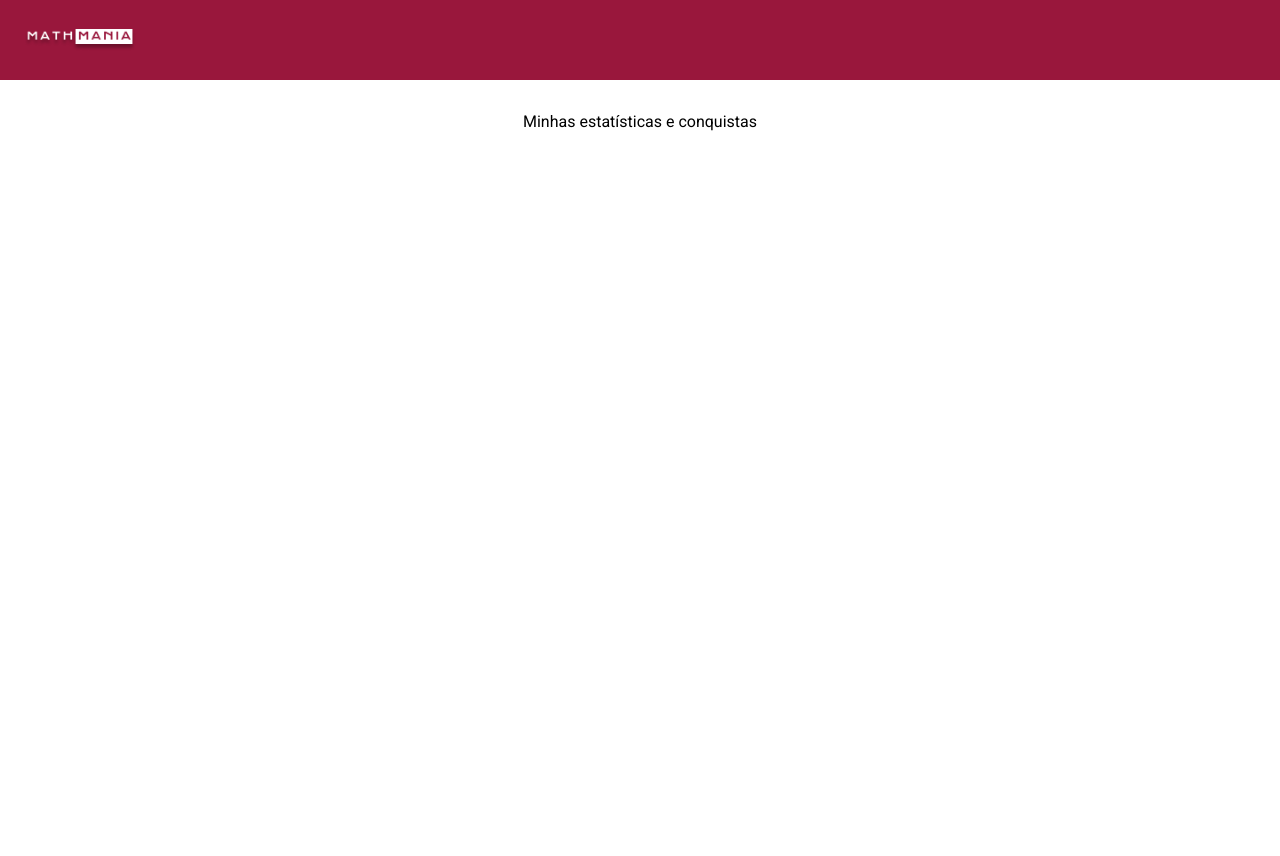
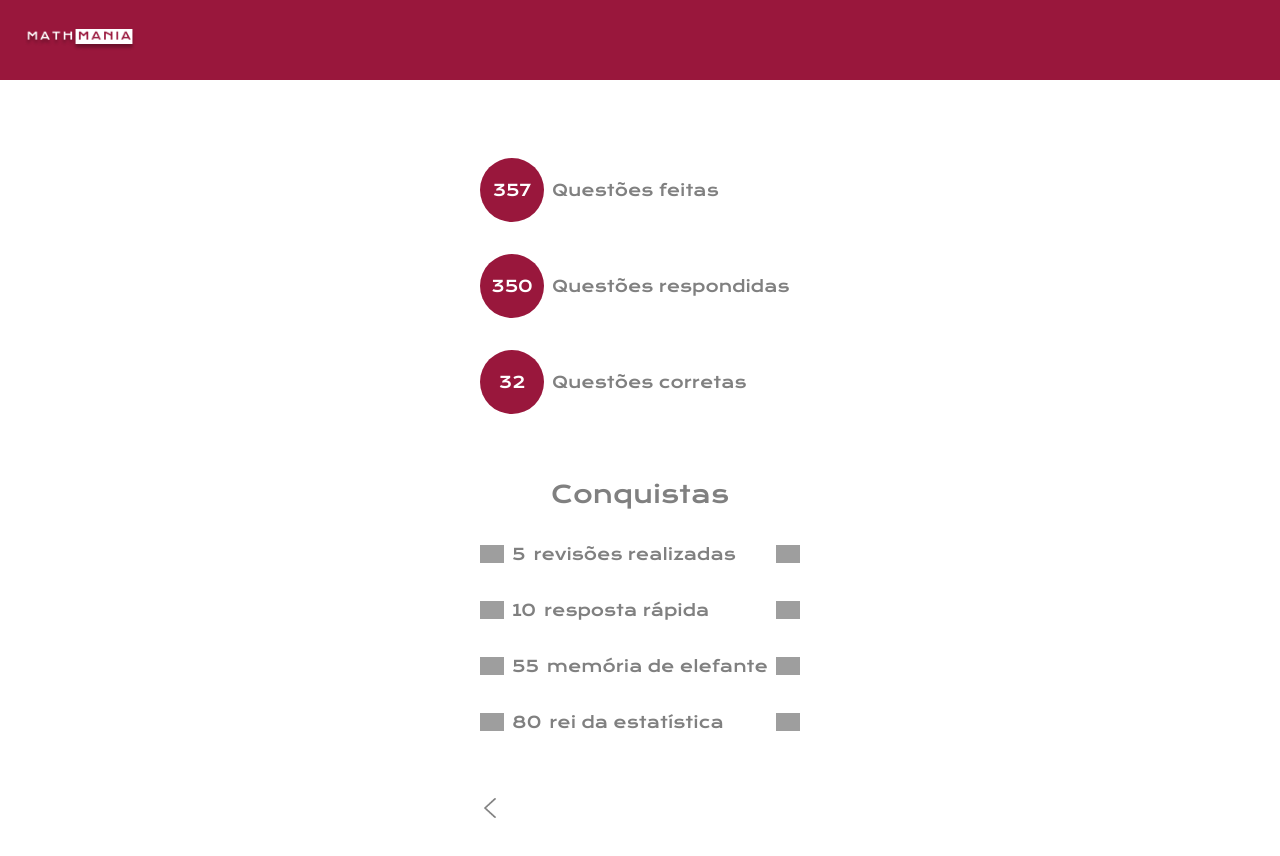
Before and after one commit to yannidilly/mathmania, a Next.js app in the folder app/: page /stats in a window 1280 px wide. Shown: the top 856 px of the page. Built offline with nearby package versions, Linux system fonts and the light colour scheme; no server answers; grey boxes are pictures that could not be loaded.

Commit message:
feat: adiciona itens à página de estatísticas

```diff
--- a/app/src/app/stats/page.jsx
+++ b/app/src/app/stats/page.jsx
@@ -1,19 +1,63 @@
-"use client"; // This is a client component
-import React, { useState } from 'react';
-import styles from './styles.module.css';
+'use client';
+import React from 'react';
 import Header from '../header/page';
+import Image from 'next/image';
+import Trophy from '../../assets/trofeu.png';
+import Share from '../../assets/compartilhar.png';
+import ArrowLeft from '../../assets/seta-esquerda.png';
+import Link from 'next/link';
 
   const Stats = () => {
+    const achievements = [
+      { count: 5, description: "revisões realizadas" },
+      { count: 10, description: "resposta rápida" },
+      { count: 55, description: "memória de elefante" },
+      { count: 80, description: "rei da estatística" }
+  ];
 
     return (
         <>
             <Header />
-      <main className={styles.main}>
-      <section>
+            <main className='flex flex-col justify-center items-center bg-custom-white h-screen'>
+              <section className='font-custom mt-4'>
+                <div className='flex flex-col'>
+                  <p className='flex items-center text-custom-gray4 mb-8 mt-8'>
+                      <span className='bg-custom-red h-16 w-16 flex items-center justify-center rounded-full text-custom-white mr-2'>357</span> Questões feitas
+                  </p>
+                  <p className='flex items-center text-custom-gray4 mb-8'>
+                      <span className='bg-custom-red h-16 w-16 flex items-center justify-center rounded-full text-custom-white mr-2'>350</span> Questões respondidas
+                  </p>
+                  <p className='flex items-center text-custom-gray4 mb-8'>
+                      <span className='bg-custom-red h-16 w-16 flex items-center justify-center rounded-full text-custom-white mr-2'>32</span> Questões corretas
+                  </p>
+                </div>
 
-        <h1> Minhas estatísticas e conquistas </h1>
+
+                  <div className=" text-custom-gray4">
+                  <h1 className="text-2xl text-custom-gray4 text-center mb-8 mt-8">Conquistas</h1>
+                  {/* Conquistas renderizadas dinamicamente */}
+                  {achievements.map((achievement, index) => (
+                  <div key={index} className="flex items-center mb-4">
+                    <Image src={Trophy} alt="Trophy icon" width={24} height={24} className="mr-2 mb-4" />
+                    <span className="mr-2 mb-4">{achievement.count}</span>
+                    <p className="mr-2 mb-4">{achievement.description}</p>
+                    <Image src={Share} alt="Share icon" width={24} height={24} className="ml-auto mb-4" />
+                  </div>
+                  ))}
+                  </div>
+                  <div className="flex items-center">
+                      <Link href="/account">
+                        <Image
+                          src={ArrowLeft} alt="Edit icon" width={20} height={20}
+                          className='mb-8 mt-8 cursor-pointer'
+                        />
+                      </Link>
+                  </div>
+
               </section>
-    </main></>
+            </main>
+        </>
     )
 };
+
 export default Stats;
```
Lines whose indentation alone changed are shown as unchanged.
